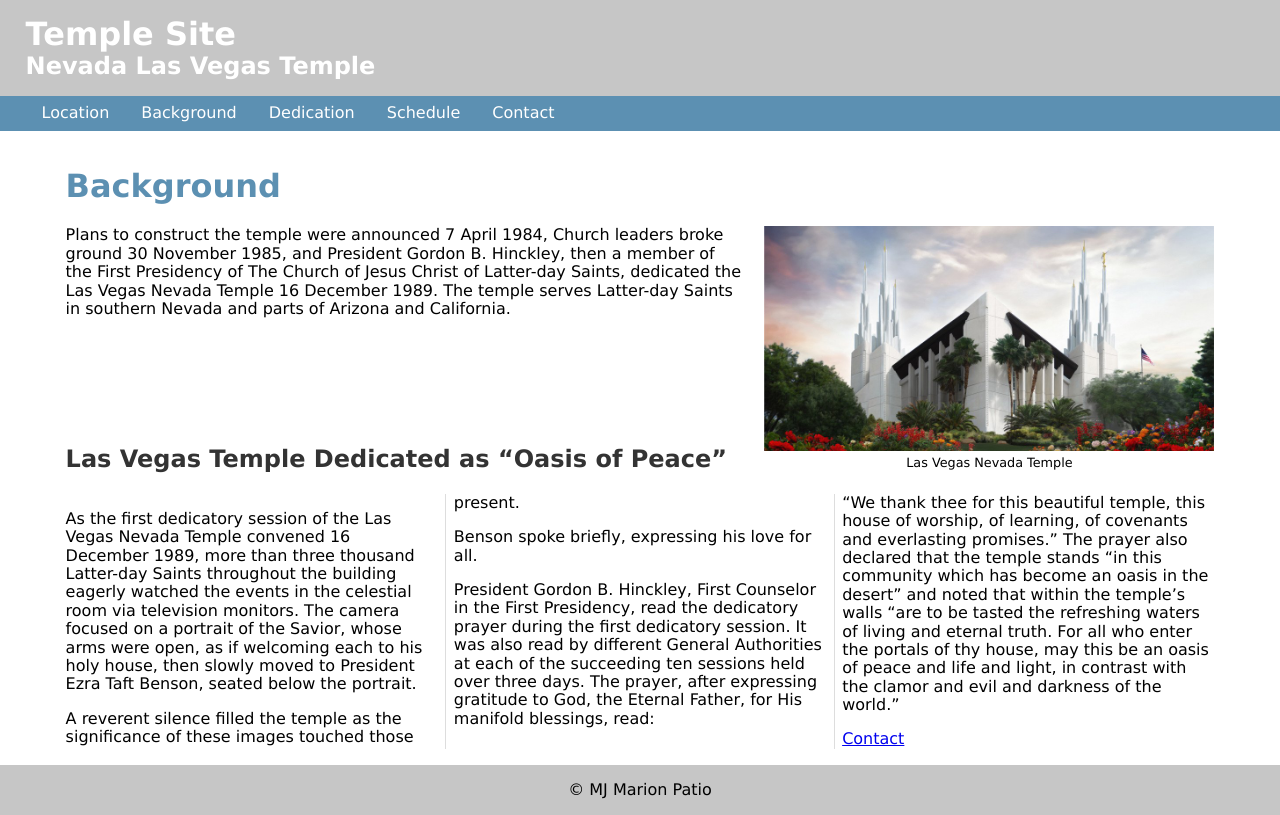
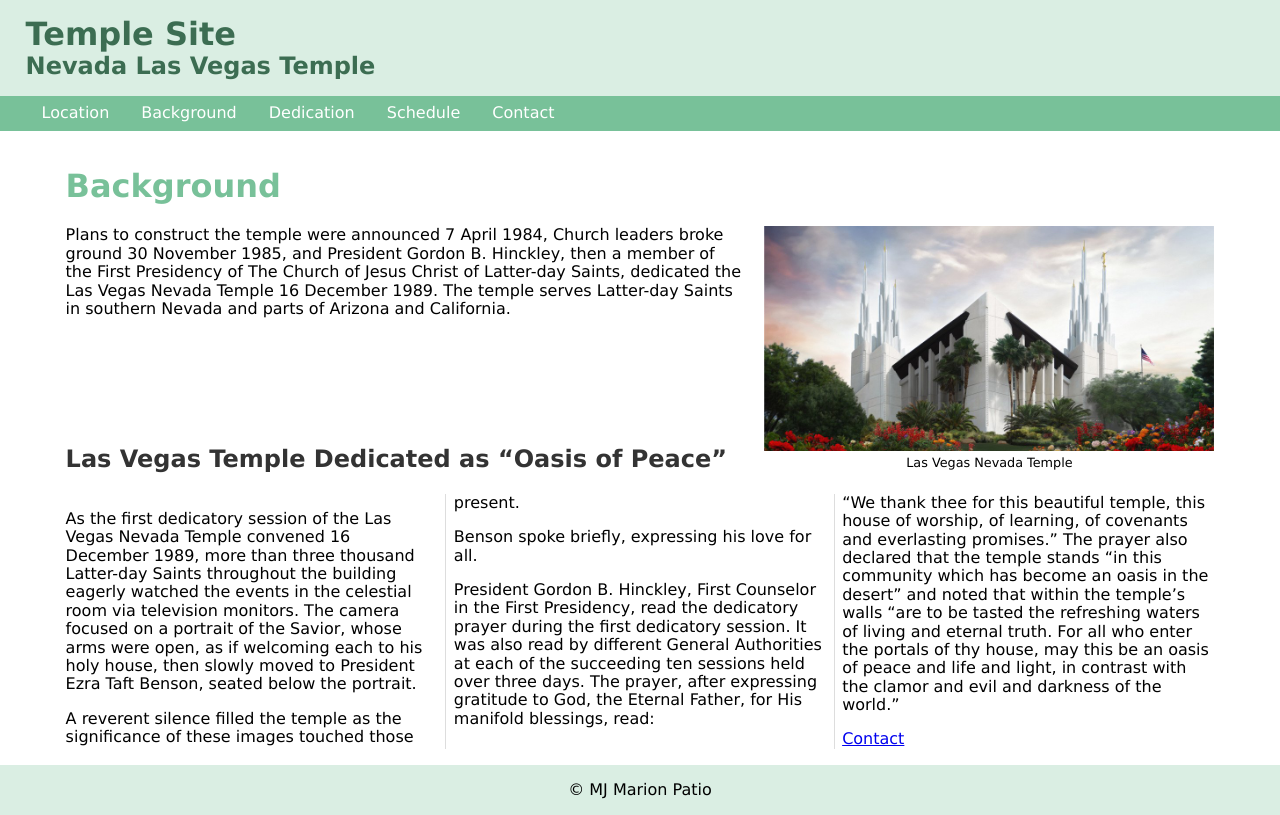
Before and after one commit to mjmarion01/mjmarion01.github.io, a plain HTML site: page temple1/index.html in a window 1280 px wide. Drawn offline with Linux system fonts and the light colour scheme.

Commit message:
Finished Temple

```diff
--- a/temple1/css/small.css
+++ b/temple1/css/small.css
@@ -8,25 +8,25 @@ body {
 }
 
 header {
-    background-color: #C6C6C6;
+    background-color: #DAEEE3;
     padding: 1rem 2%;
 }
 
 header h1{
     margin: 0;
-    color: #ffffff;
+    color: #3C6D52;
 }
 
 header h2 {
     margin: 0;
-    color: #fff;
+    color: #3C6D52;
 }
 
 
 
 /* NAVIGATION BAR */
 nav {
-    background-color: #5C90B2;
+    background-color: #78C199;
 }
 
 nav ul {margin: 0; padding: 0;}
@@ -41,7 +41,7 @@ nav a {
 }
 
 nav a:hover {
-    background-color: #A7C6DA;
+    background-color: #B5DDC7;
 }
 
 
@@ -53,7 +53,7 @@ main {
 }
 
 
-main h1 {color: #5C90B2}
+main h1 {color: #78C199}
 main h2 {color: #333;}
 
 main figure img {width: 100%;}
@@ -72,7 +72,7 @@ main figcaption {
 footer {
     text-align: center;
     padding: 1rem 2%;
-    background-color: #C6C6C6;
+    background-color: #DAEEE3;
 }
 
 
```
